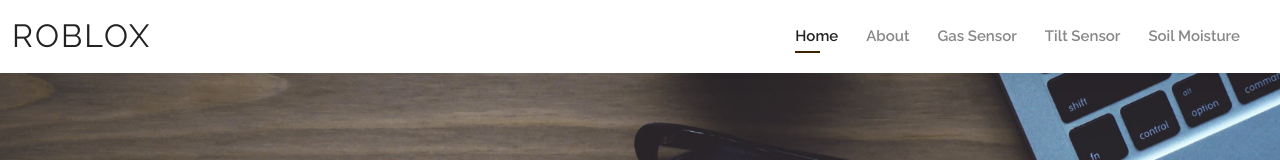
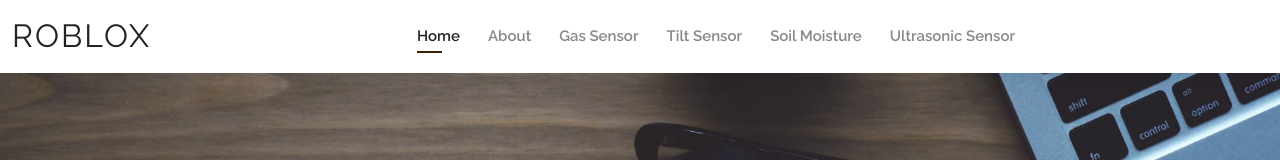
Before and after one commit to naznajmuddin/robloxblast, a plain HTML site: page index.html in a window 1280 px wide. Shown: the top 160 px of the page. Drawn offline with nearby package versions, Linux system fonts and the light colour scheme.

Commit message:
update lagi

```diff
--- a/index.html
+++ b/index.html
@@ -52,7 +52,7 @@
           <li><a href="#">Gas Sensor</a></li>
           <li><a href="#">Tilt Sensor</a></li>
           <li><a href="#">Soil Moisture</a></li>
-          <li><a href="#>Ultrasonic Sensor</a></li>
+          <li><a href="#">Ultrasonic Sensor</a></li>
         </ul>
         <i class="bi bi-list mobile-nav-toggle"></i>
       </nav><!-- .navbar -->
```
